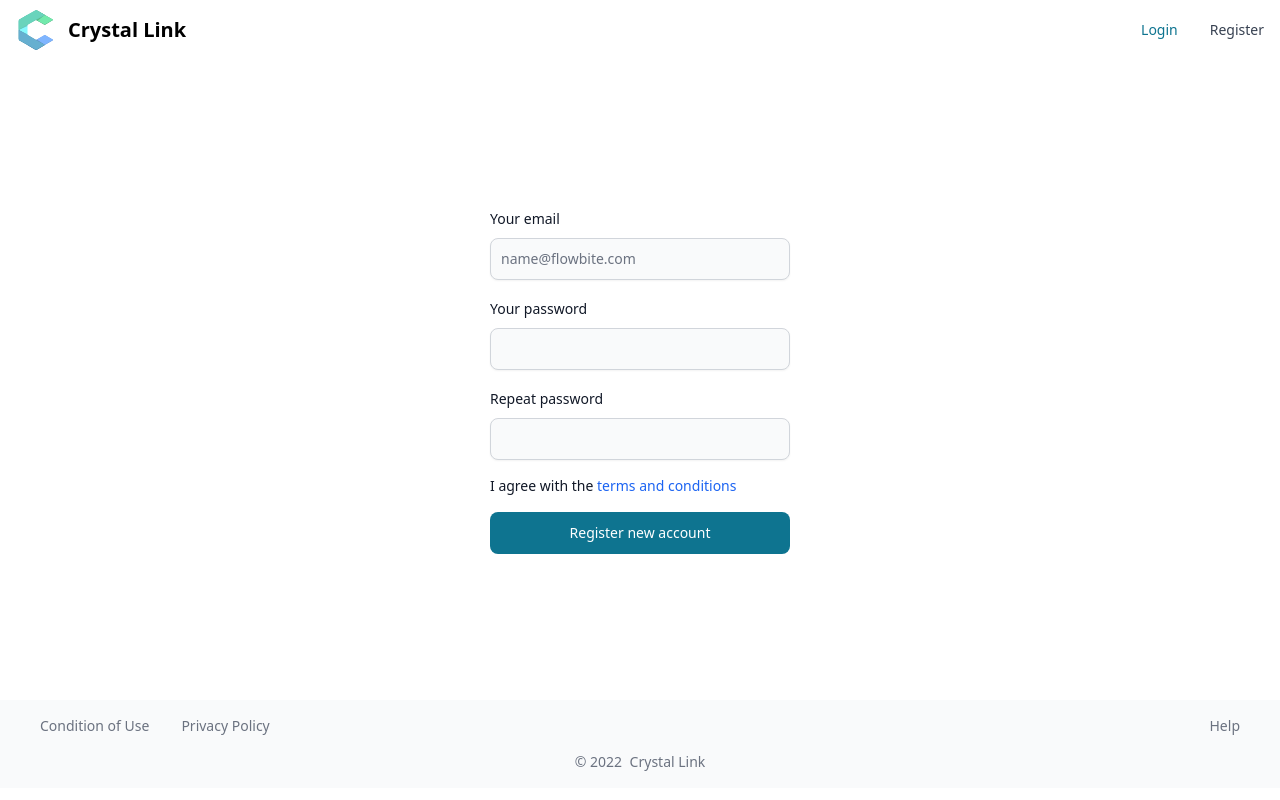
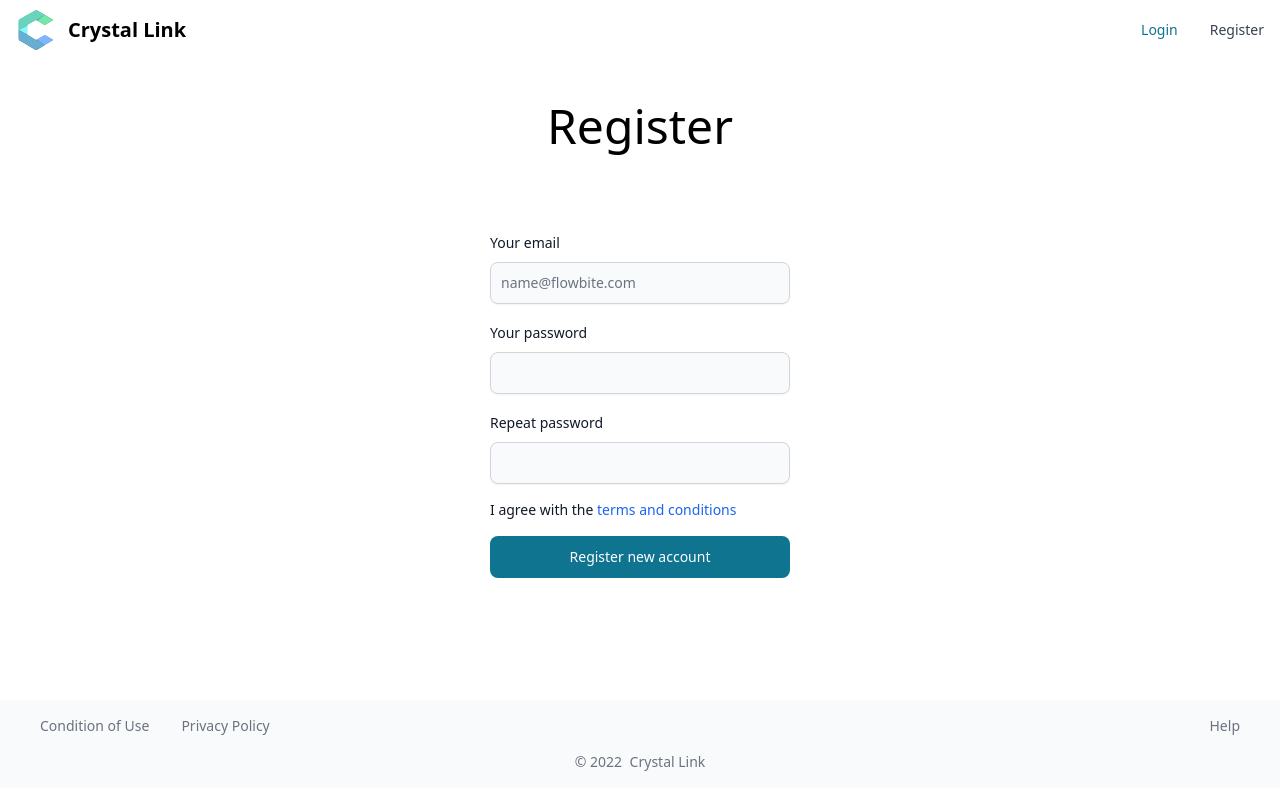
Before and after one commit to ashesdangol/crystal-link, a React (Create React App) app in the folder front-end/: page /register in a window 1280 px wide. Built offline with nearby package versions, Linux system fonts and the light colour scheme.

Commit message:
register label

```diff
--- a/front-end/src/pages/Signup.jsx
+++ b/front-end/src/pages/Signup.jsx
@@ -86,6 +86,7 @@ function Signup(){
 
     return(
         <section className={cssModule.section__signup}>
+         <h1>Register</h1>
             <form className="flex flex-col gap-4" onSubmit={registerUser}>
                 <div>
                     <div className="mb-2 block">
```
